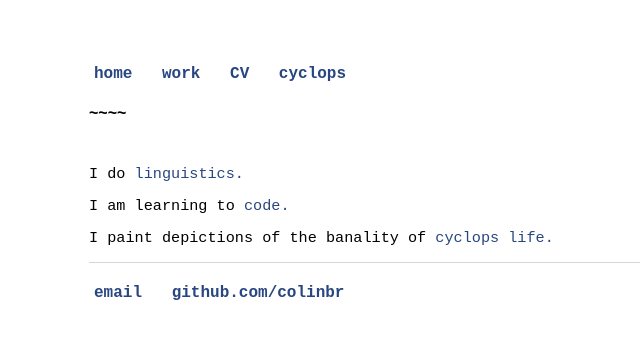
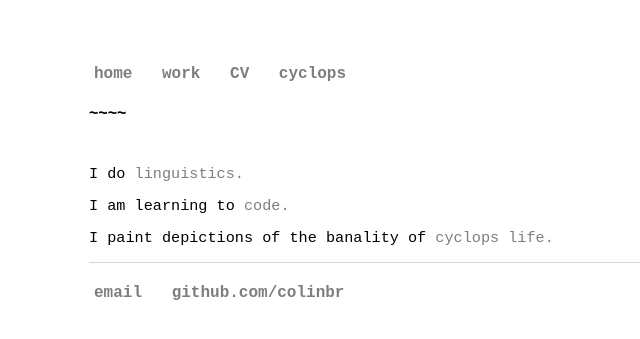
Before and after one commit to colinbr/OLD-colinbr.github.io, a Jekyll site: the page built from index.html, in a window 1280 px wide. Shown: the top 339 px of the page, without its empty margins (103-743 px from the left). Built offline with Jekyll 4.4.1, drawn with Linux system fonts in a browser that asks for light colours; some web fonts are replaced.

Commit message:
Update main.css

```diff
--- a/css/main.css
+++ b/css/main.css
@@ -14,7 +14,7 @@ nav ul li, footer ul li {
 }
 a {
     text-decoration: none;
-    color: #284680;
+    color: #7F7E7F;
 }
 a:hover {
     text-decoration: underline;
```
